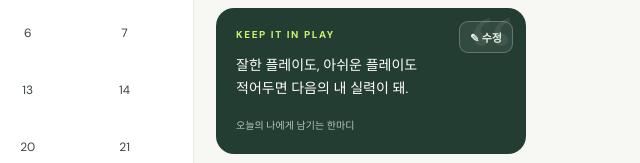
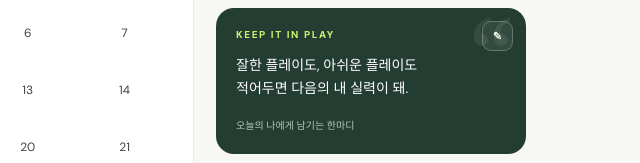
Before and after one commit to yejihwang-kor/my-exercise-journal, a plain HTML site: page index.html in a window 1280 px wide. Shown: the part 502-665 px from the top of the page, 640-1280 px from the left. Drawn offline with Linux system fonts and the light colour scheme.

Commit message:
Add files via upload

```diff
--- a/index.html
+++ b/index.html
@@ -22,7 +22,7 @@
   <header class="topbar"><div class="brand"><div class="brandmark" id="brandSportIcon">⚽</div><span>나의 운동 일지</span></div><div class="top-right"><span class="welcome" id="welcomeText">나의 풋살 기록</span><button class="icon-btn" id="settingsBtn" aria-label="설정" title="운동 종목 설정">⚙</button></div></header>
   <section class="hero"><div><div class="eyebrow">MY TRAINING JOURNAL</div><h1 id="sportTitle">나의 풋살 일지</h1><p>배운 걸 기록하면, 다음 연습이 더 선명해져요.</p></div><button type="button" class="primary" id="newBtn"><span>＋</span>새 일지 쓰기</button></section>
   <section class="stats"><div class="stat"><div class="stat-icon" id="sportStatIcon">⚽</div><div><div class="stat-label">전체 기록</div><strong id="totalCount">0</strong><small>회</small></div></div><div class="stat"><div class="stat-icon">🔥</div><div><div class="stat-label">이번 달 훈련</div><strong id="monthCount">0</strong><small>회</small></div></div><div class="stat"><div class="stat-icon">🎬</div><div><div class="stat-label">저장한 영상</div><strong id="videoCount">0</strong><small>개</small></div></div></section>
-  <main class="content"><section class="panel"><div class="panel-head"><div class="panel-title" id="mainTitle">훈련 기록</div><div class="view-switch"><button class="active" data-view="calendar">캘린더</button><button data-view="list">날짜별</button></div></div><div id="calendarView" class="calendar"></div><div class="list-options hidden" id="listOptions"><span>목록 보기</span><div class="view-switch"><button class="active" data-group="recent">최신순</button><button data-group="category">카테고리별</button></div></div><div class="entry-list" id="entryList"></div></section><aside class="right-col"><section class="panel side-panel"><div class="side-head"><strong>이번 주</strong><span id="weekRange"></span></div><div class="week-row" id="weekRow"></div></section><section class="quote"><button type="button" class="quote-edit-btn" id="quoteEditBtn" aria-label="한마디 수정">✎ 수정</button><div class="eyebrow">KEEP IT IN PLAY</div><p id="quoteText">잘한 플레이도, 아쉬운 플레이도<br>적어두면 다음의 내 실력이 돼.</p><small>오늘의 나에게 남기는 한마디</small></section><section class="tip"><strong>💡 작은 팁</strong><p>훈련 이름과 함께 “어떤 점이 어려웠는지”도 적어두면 혼자 연습할 때 더 도움이 돼요.</p></section></aside></main>
+  <main class="content"><section class="panel"><div class="panel-head"><div class="panel-title" id="mainTitle">훈련 기록</div><div class="view-switch"><button class="active" data-view="calendar">캘린더</button><button data-view="list">날짜별</button></div></div><div id="calendarView" class="calendar"></div><div class="list-options hidden" id="listOptions"><span>목록 보기</span><div class="view-switch"><button class="active" data-group="recent">최신순</button><button data-group="category">카테고리별</button></div></div><div class="entry-list" id="entryList"></div></section><aside class="right-col"><section class="panel side-panel"><div class="side-head"><strong>이번 주</strong><span id="weekRange"></span></div><div class="week-row" id="weekRow"></div></section><section class="quote"><button type="button" class="quote-edit-btn" id="quoteEditBtn" aria-label="한마디 수정">✎</button><div class="eyebrow">KEEP IT IN PLAY</div><p id="quoteText">잘한 플레이도, 아쉬운 플레이도<br>적어두면 다음의 내 실력이 돼.</p><small>오늘의 나에게 남기는 한마디</small></section><section class="tip"><strong>💡 작은 팁</strong><p>훈련 이름과 함께 “어떤 점이 어려웠는지”도 적어두면 혼자 연습할 때 더 도움이 돼요.</p></section></aside></main>
 </div>
 <div id="modalRoot"></div><div id="toast" class="toast hidden"></div>
 <script>
```
